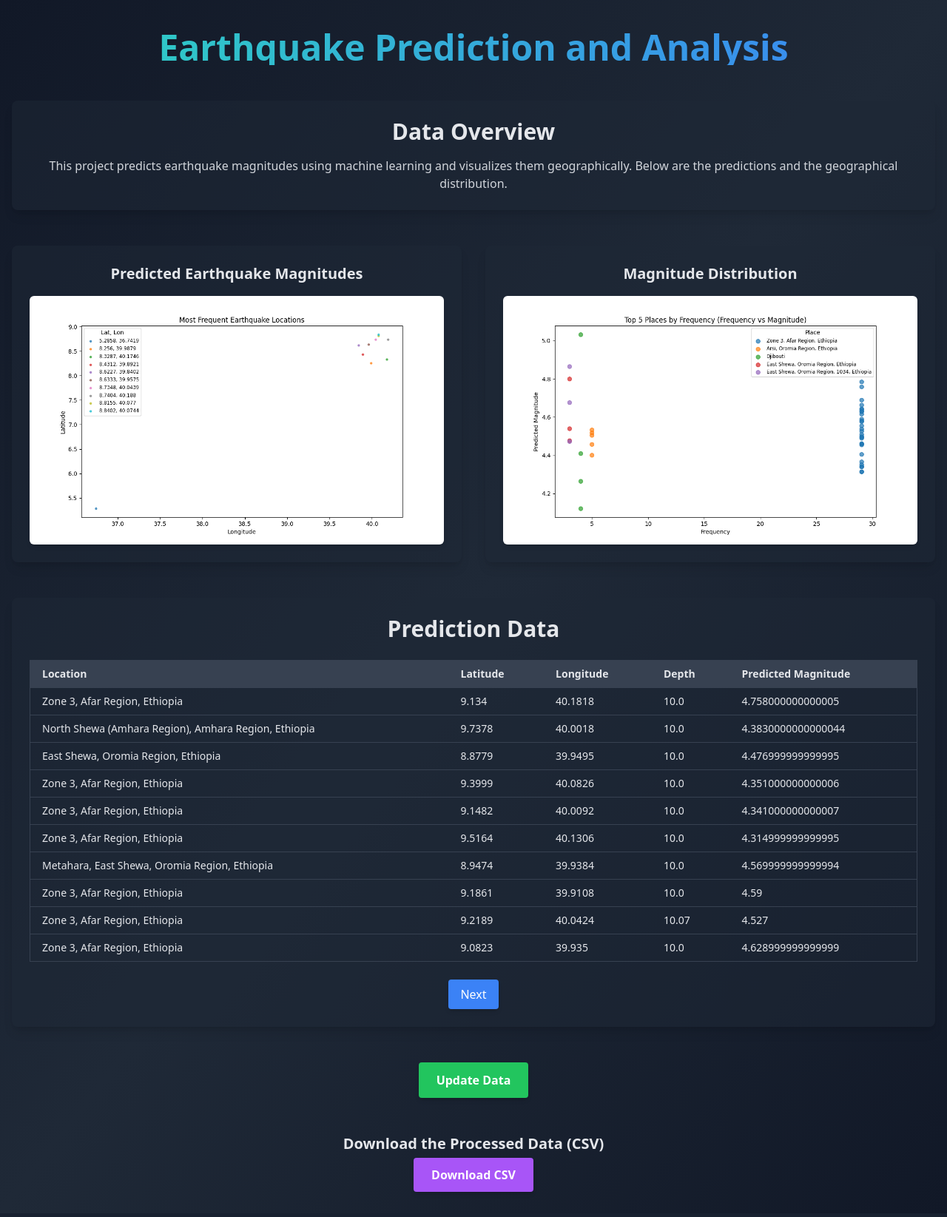
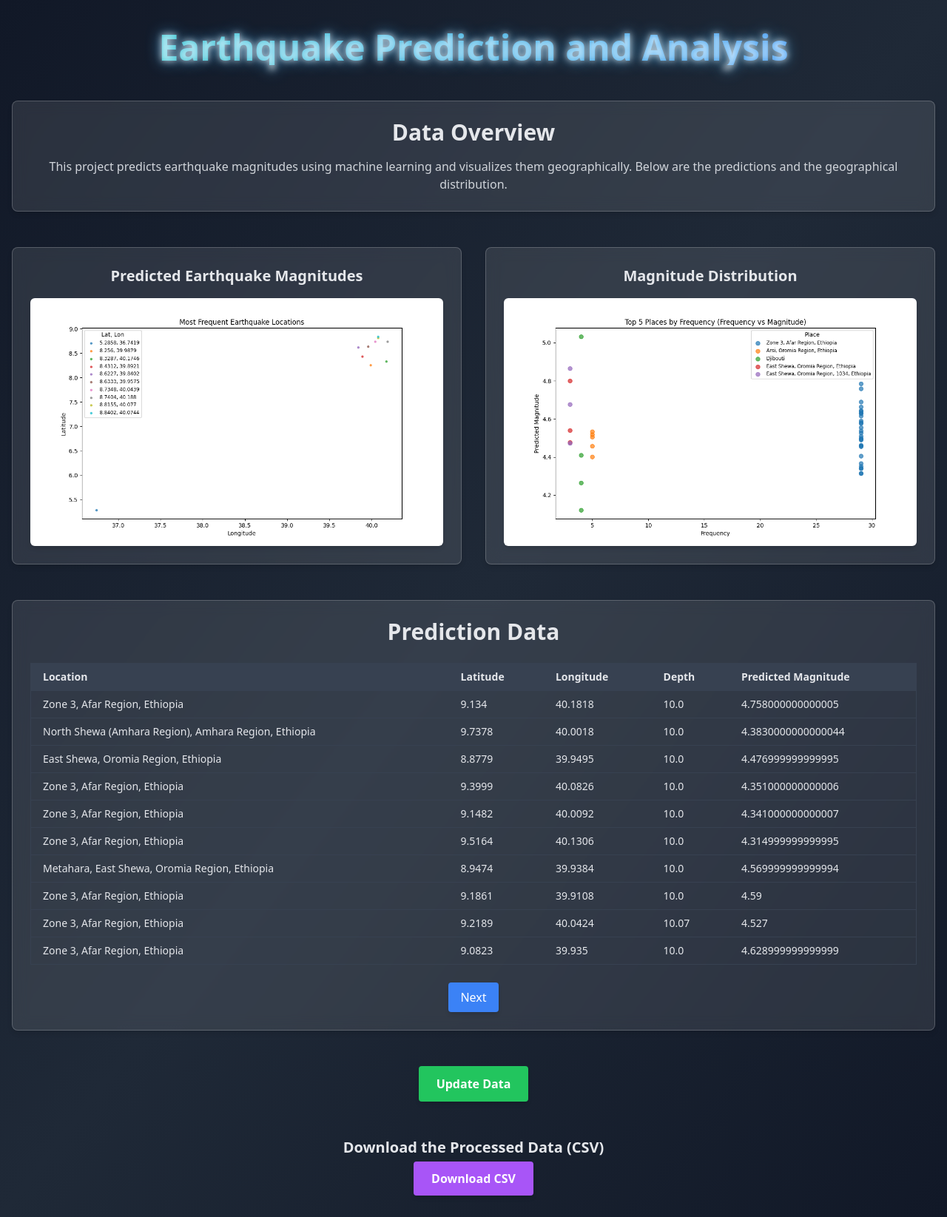
Before and after one commit to Franchise-Marketplace/Earthquake-Data-Ananlysis-and-prediction, a Flask app: page / in a window 1280 px wide. Shown: the whole page at 74% size. Before the commit the page ends 1611 px from the top, so only its background shows below. Run offline with Flask 3, Linux system fonts and the light colour scheme; some libraries are stand-ins or nearby versions.

Commit message:
Style meh

```diff
--- a/templates/index.html
+++ b/templates/index.html
@@ -5,31 +5,42 @@
     <meta name="viewport" content="width=device-width, initial-scale=1.0">
     <title>Earthquake Prediction</title>
     <script src="https://cdn.tailwindcss.com"></script>
+    <style>
+        .glass {
+            background: rgba(255, 255, 255, 0.1);
+            border: 1px solid rgba(255, 255, 255, 0.2);
+            box-shadow: 0 4px 6px rgba(0, 0, 0, 0.1);
+            backdrop-filter: blur(10px);
+        }
+        .glow {
+            text-shadow: 0 0 10px rgba(255, 255, 255, 0.8), 0 0 20px rgba(72, 187, 255, 0.8);
+        }
+    </style>
 </head>
 <body class="bg-gradient-to-br from-gray-900 via-gray-800 to-gray-900 text-gray-200 font-sans">
     <div class="container mx-auto px-4 py-10">
-        <h1 class="text-5xl font-extrabold text-center mb-12 bg-clip-text text-transparent bg-gradient-to-r from-teal-400 to-blue-500">
+        <h1 class="text-5xl font-extrabold text-center mb-12 bg-clip-text text-transparent bg-gradient-to-r from-teal-400 to-blue-500 glow">
             Earthquake Prediction and Analysis
         </h1>
 
-        <section class="bg-gray-800 bg-opacity-50 rounded-lg p-6 mb-12 shadow-lg">
+        <section class="glass rounded-lg p-6 mb-12">
             <h2 class="text-3xl font-semibold mb-4 text-center">Data Overview</h2>
             <p class="text-center text-gray-300">This project predicts earthquake magnitudes using machine learning and visualizes them geographically. Below are the predictions and the geographical distribution.</p>
         </section>
 
         <div class="grid grid-cols-1 md:grid-cols-2 gap-8 mb-12">
-            <div class="bg-gray-800 bg-opacity-50 rounded-lg p-6 shadow-lg">
+            <div class="glass rounded-lg p-6">
                 <h3 class="text-xl font-semibold mb-4 text-center">Predicted Earthquake Magnitudes</h3>
                 <img src="{{plot_img_1}}" alt="Predicted Magnitudes Plot" class="w-full rounded-md shadow-md">
             </div>
 
-            <div class="bg-gray-800 bg-opacity-50 rounded-lg p-6 shadow-lg">
+            <div class="glass rounded-lg p-6">
                 <h3 class="text-xl font-semibold mb-4 text-center">Magnitude Distribution</h3>
                 <img src="{{plot_img_2}}" alt="Magnitude Distribution Plot" class="w-full rounded-md shadow-md">
             </div>
         </div>
 
-        <div class="bg-gray-800 bg-opacity-50 rounded-lg p-6 shadow-lg mb-12">
+        <div class="glass rounded-lg p-6 mb-12">
             <h3 class="text-3xl font-semibold text-center mb-6">Prediction Data</h3>
             <div class="overflow-x-auto">
                 <table class="w-full border border-gray-700 text-sm">
```
